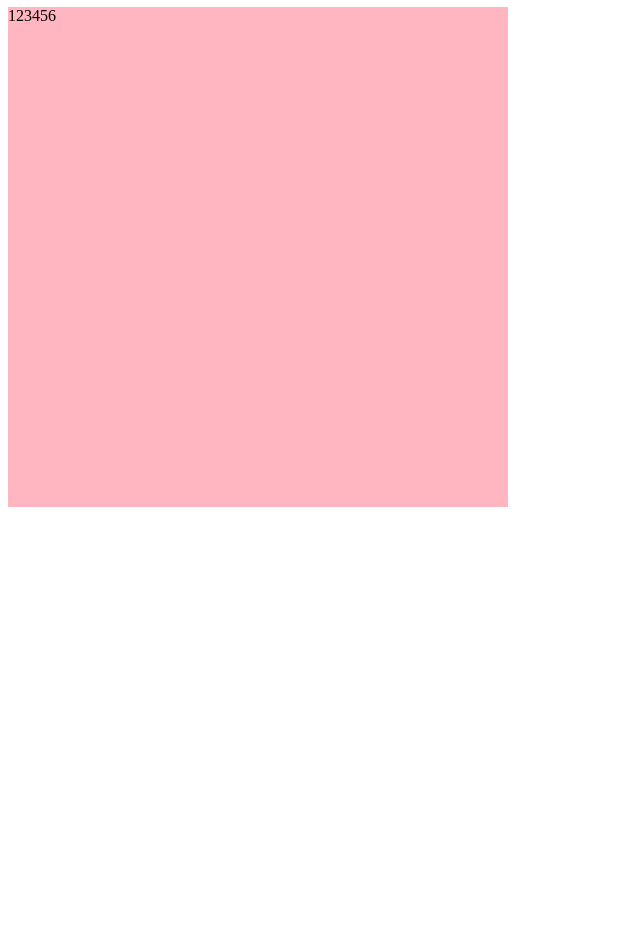
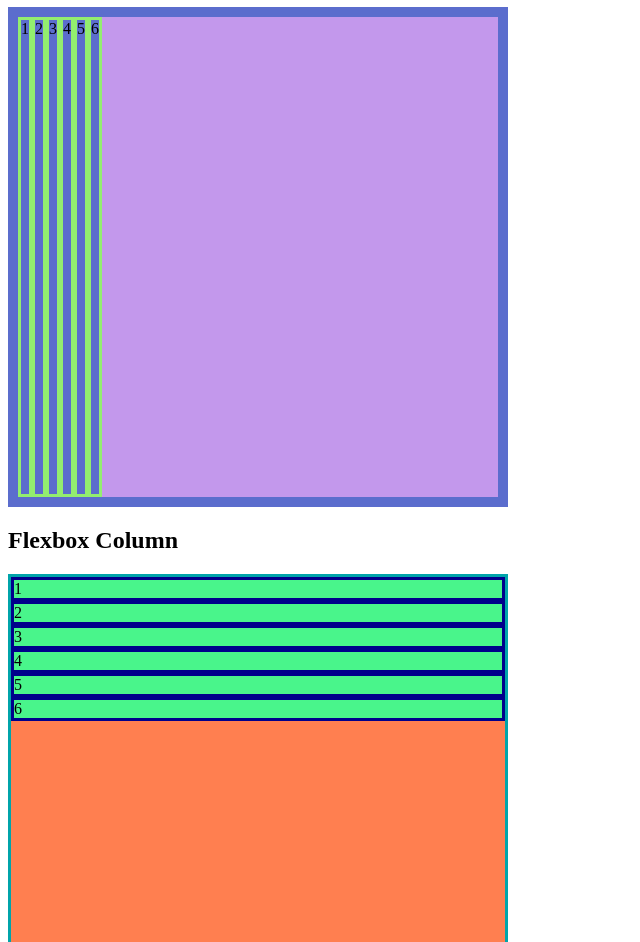
Before and after one commit to Marinadelgado88/Ejercicios-Adalab, a plain HTML site: page modulo1/leccion4/modulo1-leccion4-ejercicio1/index.html in a window 1280 px wide. Shown: the part 73-1015 px from the top of the page, without its empty margins (0-640 px from the left). Before the commit the page ends 800 px from the top, so only its background shows below. Drawn offline with Linux system fonts and the light colour scheme.

Commit message:
add info

```diff
--- a/modulo1/leccion4/modulo1-leccion4-ejercicio1/index.html
+++ b/modulo1/leccion4/modulo1-leccion4-ejercicio1/index.html
@@ -7,15 +7,23 @@
   <link rel="stylesheet" href="./style/main.css" />
 </head>
 <body class="page">
-    <h1 class="tittle">Flexbox</h1>
+  <h1 class="tittle">Flexbox Row</h1>
   <div class="container">
-      <div class="item-1">1</div>
+    <div class="item">1</div>
+    <div class="item">2</div>
+    <div class="item">3</div>
+    <div class="item">4</div>
+    <div class="item">5</div>
+    <div class="item">6</div>
+  </div>
+  <h2 class="tittle-2">Flexbox Column</h2>
+  <div class="container-2">
+    <div class="item-2">1</div>
     <div class="item-2">2</div>
-      <div class="item-3">3</div>
-      <div class="item-4">4</div>
-      <div class="item-5">5</div>
-      <div class="item-6">6</div>
+    <div class="item-2">3</div>
+    <div class="item-2">4</div>
+    <div class="item-2">5</div>
+    <div class="item-2">6</div>
   </div>
-
 </body>
 </html>
--- a/modulo1/leccion4/modulo1-leccion4-ejercicio1/style/main.css
+++ b/modulo1/leccion4/modulo1-leccion4-ejercicio1/style/main.css
@@ -1,24 +1,34 @@
-.container {
-    border: 20px;
-    border-color: purple;
-    background-color: lightpink;
-  }
-  .item {
-    text-align: center;
-    font-size: 20px;
-  }
-  /* flex */
-  .container {
+/*CONTAINER-1*/
+
+
+.container{
+  box-sizing: border-box;
   width: 500px;
   height: 500px;
+  border: solid #5B6DCD 10px;
+  background-color: rgb(195, 152, 236);
   display: flex;
   flex-direction: row;
-    justify-content: flex-start;
-    border: 2px purple;
+
 }
-  .item {
+.item{
+  border: solid rgb(147, 238, 111);
+  background-color: #5B6DCD;
+}
+
+/*CONTAINER-2*/
+
+.container-2{
 box-sizing: border-box;
-    width: 20px;
+border: rgb(0, 164, 170) solid 3px;
+width: 500px;
 height: 500px;
-    border: 2px purple;
+background-color:  coral ;
+display: flex;
+flex-direction: column;
+
 }
+.item-2{
+  border: solid darkblue;
+  background-color: rgb(73, 245, 139);
+}
--- /dev/null
+++ b/modulo1/leccion4/modulo1-leccion4-ejercicio2/styles/main.css
@@ -0,0 +1,17 @@
+.container{
+box-sizing: border-box;
+border: solid pink 10px;
+background-color: plum;
+display: flex;
+flex-direction: row;
+flex-wrap: wrap;
+width: 100%;
+}
+
+
+.item{
+border: pink solid 2px;
+width: 200px;
+height: 100px;
+
+}
```
Also changed, not shown: modulo1/leccion4/modulo1-leccion4-ejercicio2/index.html (added, +29 -0 lines). Lines whose indentation alone changed are shown as unchanged.
